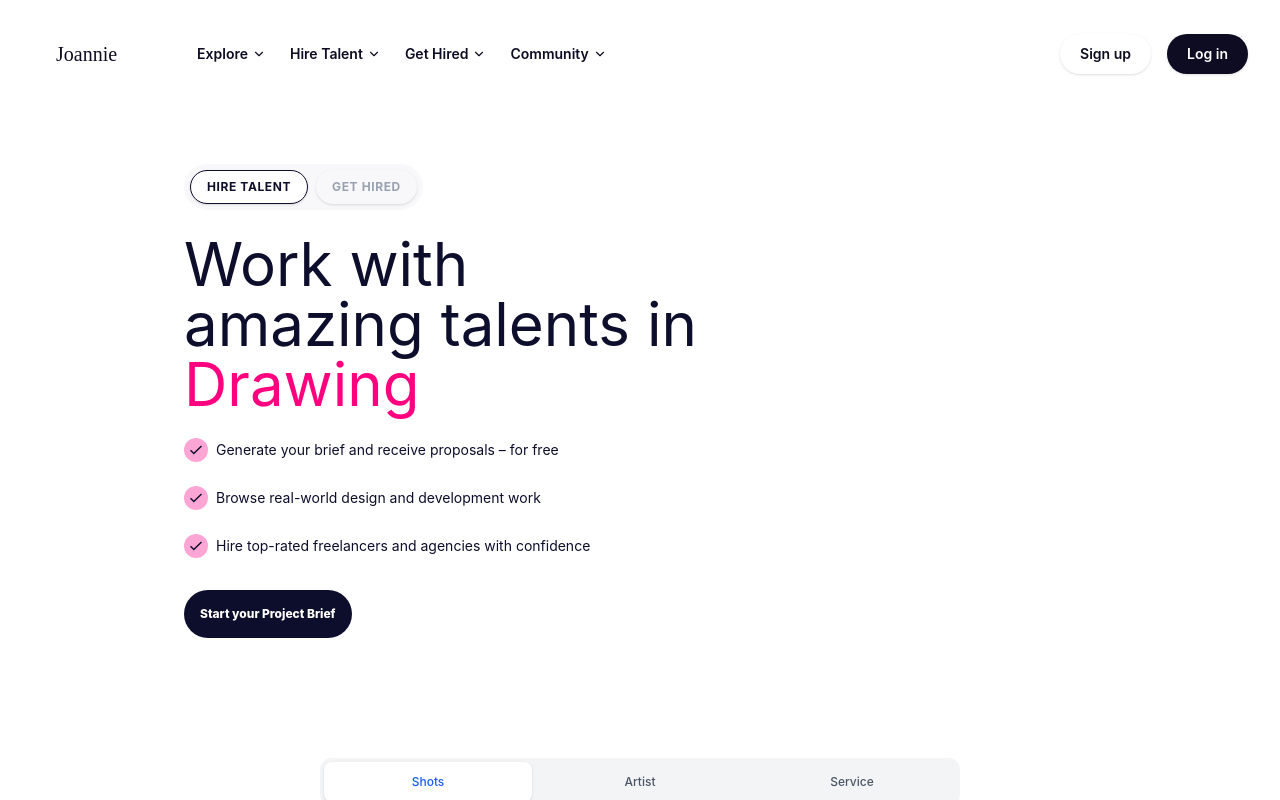
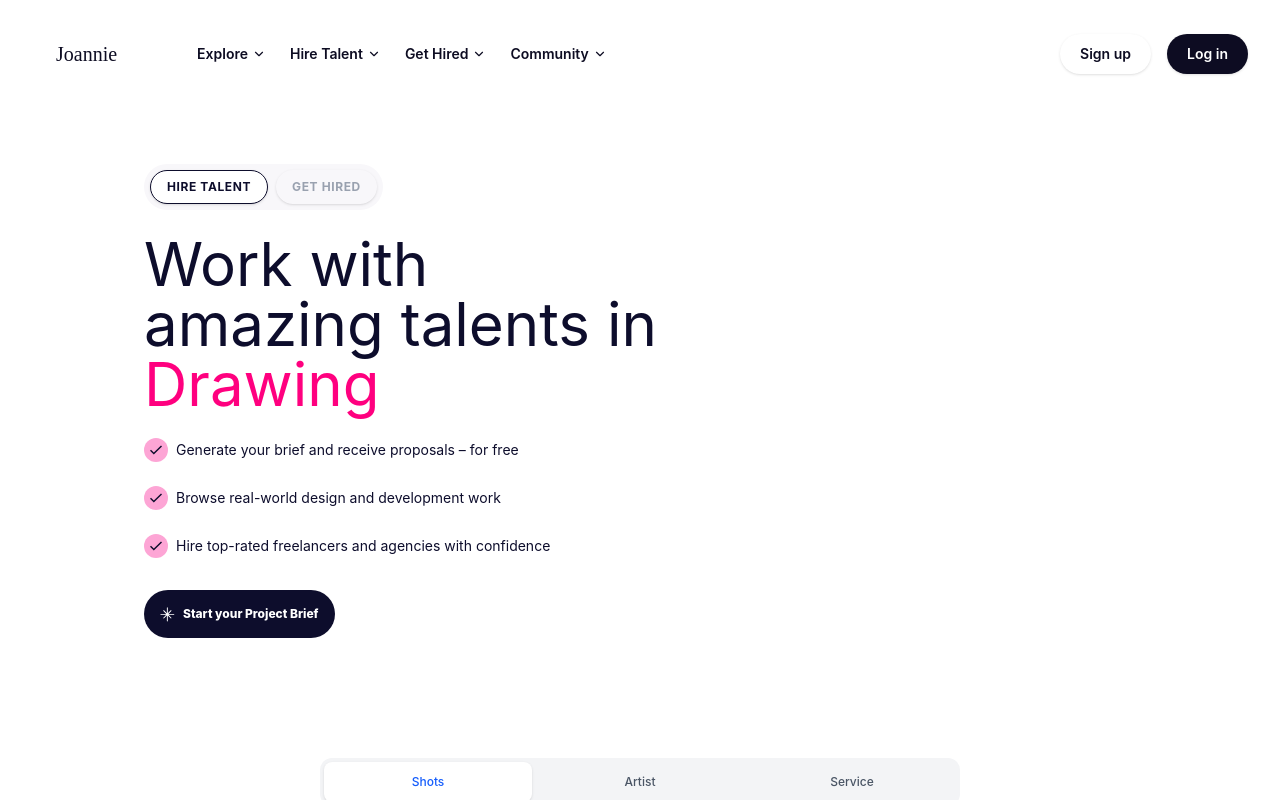
Before and after one commit to neducod/secret-project, a React (Vite) app: page / in a window 1280 px wide. Shown: the top 800 px of the page. Built offline with nearby package versions, Linux system fonts and the light colour scheme.

Commit message:
finally done with the hero section; I added icons on the buttons but only on desktop

```diff
--- a/src/components/Hero.jsx
+++ b/src/components/Hero.jsx
@@ -9,6 +9,8 @@ import Text from './Text'
 import Texttwo from './Herotext'
 gsap.registerPlugin(useGSAP);
 
+import { GoNorthStar } from "react-icons/go";
+import { AiOutlineVideoCameraAdd } from "react-icons/ai";
 
 function Hero(){
     const [activeTab, setActiveTab] = useState('tab1');
@@ -49,7 +51,10 @@ function Hero(){
                     </div>
 
                     <div>
-                        <button className='font-bold md:font-extrabold text-xs h-[40] md:h-[50] text-center p-3 md:p-4 rounded-4xl border-[#0d0d2c] text-white bg-[#0d0d2c]'>Start your Project Brief</button>
+                        <button className='font-bold md:font-extrabold text-xs h-[40] md:h-[50] text-center p-3 md:p-4 rounded-4xl border-[#0d0d2c] text-white bg-[#0d0d2c] md:flex md:gap-2 md:justify-center md:items-center'>
+                            <GoNorthStar className='hidden md:block' size={15} />
+                            Start your Project Brief
+                        </button>
                     </div>
                 </div>
             );
@@ -84,8 +89,9 @@ function Hero(){
 
                         <div className='flex flex-row gap-4'>
                             <button className='font-bold h-[40] md:h-[50] text-center p-3 md:p-4 rounded-4xl border-[#0d0d2c] text-white bg-[#0d0d2c] text-xs flex flex-row gap-2 justify-center items-center'>
-                            {/* <FaRegFileImage /> */}
-                            Share your work</button>
+                                <AiOutlineVideoCameraAdd size={15} className='hidden md:block'/>
+                                Share your work
+                            </button>
                             <button className='font-bold md:font-extrabold h-[40] md:h-[50] text-center p-3 md:p-4 rounded-4xl border-[#0d0d2c] border text-[#0d0d2c] bg-white text-xs'>Browse project brief's</button>
                         </div>
                     </div>
@@ -97,7 +103,7 @@ function Hero(){
     }
     return(
         <>
-            <section className='flex justify-start flex-col gap-6 p-2 md:justify-between md:leading-7 md:font-normal md:pl-40 md:pb-20 md:pt-10'>
+            <section className='flex justify-start flex-col gap-6 p-2 md:justify-between md:leading-7 md:font-normal md:pl-30 md:pb-20 md:pt-10'>
                 <div className=''>
                     <div className='inline-flex gap-2 bg-[#f8f7fa] p-1.5 rounded-full self-start md:ml-6'>
                         <button  onClick={() => setActiveTab('tab1')} className={`text-xs font-bold px-4 py-2 rounded-full shadow-sm uppercase tracking-wider
```
